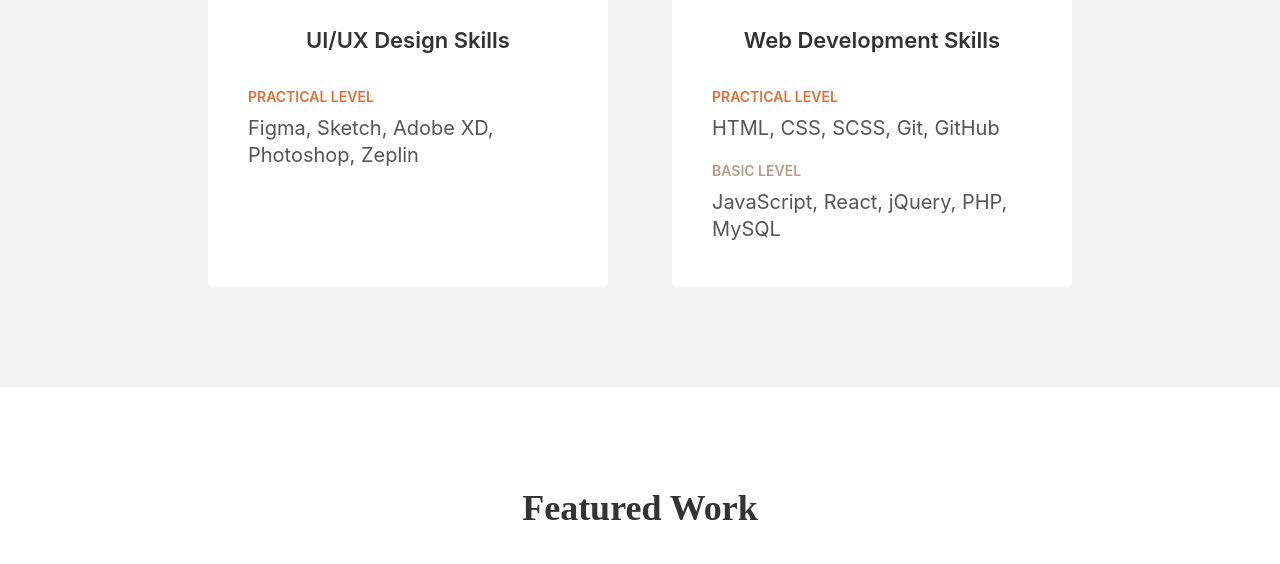
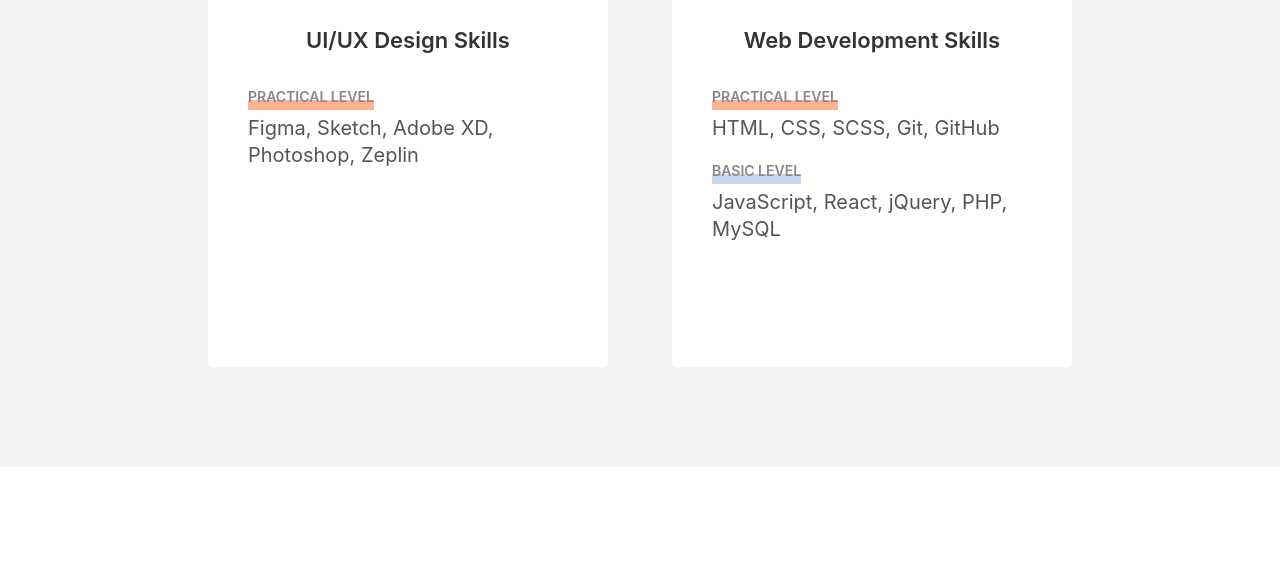
Before and after one commit to akaneknh/AkaneKano, a plain HTML site: page index.html in a window 1280 px wide. Shown: the part 1014-1578 px from the top of the page. Drawn offline with nearby package versions, Linux system fonts and the light colour scheme.

Commit message:
skill font

```diff
--- a/scss/devices/_desktop.scss
+++ b/scss/devices/_desktop.scss
@@ -110,6 +110,7 @@
   .section2-title-content {
     padding: 100px 0px;
 
+
     h2 {
       width: 100%;
       text-align: center;
@@ -117,7 +118,7 @@
   }
 
   .section2-content {
-    height: 50vh;
+  height: 480px;;
   }
 
   .design-skill-content,
--- a/scss/devices/_mobile.scss
+++ b/scss/devices/_mobile.scss
@@ -295,23 +295,23 @@
 
   .practical,
   .basic {
-
     display: flex;
     flex-direction: column;
     align-items: flex-start;
     row-gap: 5px;
     width: 100%;
 
-
     .sub-title {
       font-size: 14px;
-      color: $prColor;
+      color: #888;
+      box-shadow: inset 0 -9px 0 0 #ffb28d;
     }
 
   }
+
   .basic {
     .sub-title {
-      color: #b59b8f;
+      box-shadow: inset 0 -9px 0 0 #c9d5eb;
     }
   }
 
--- a/scss/devices/_tablet.scss
+++ b/scss/devices/_tablet.scss
@@ -95,7 +95,7 @@
 }
 .section2-content {
   flex-direction: row;
-  height: 480px;
+  height: 450px;
   column-gap: 5vw;
 
 }
@@ -112,6 +112,18 @@
   width: unset;
   justify-items: flex-start;
 
+}
+
+.practical {
+  .sub-title{
+    box-shadow: inset 0 -10px 0 0 #ffb28d;
+  }
+
+}
+.basic {
+  .sub-title{
+    box-shadow: inset 0 -10px 0 0  #c9d5eb;
+  }
 }
 
 // SECTION3
```
Also changed, not shown: css/style.css, css/style.min.css, 2 other files.
